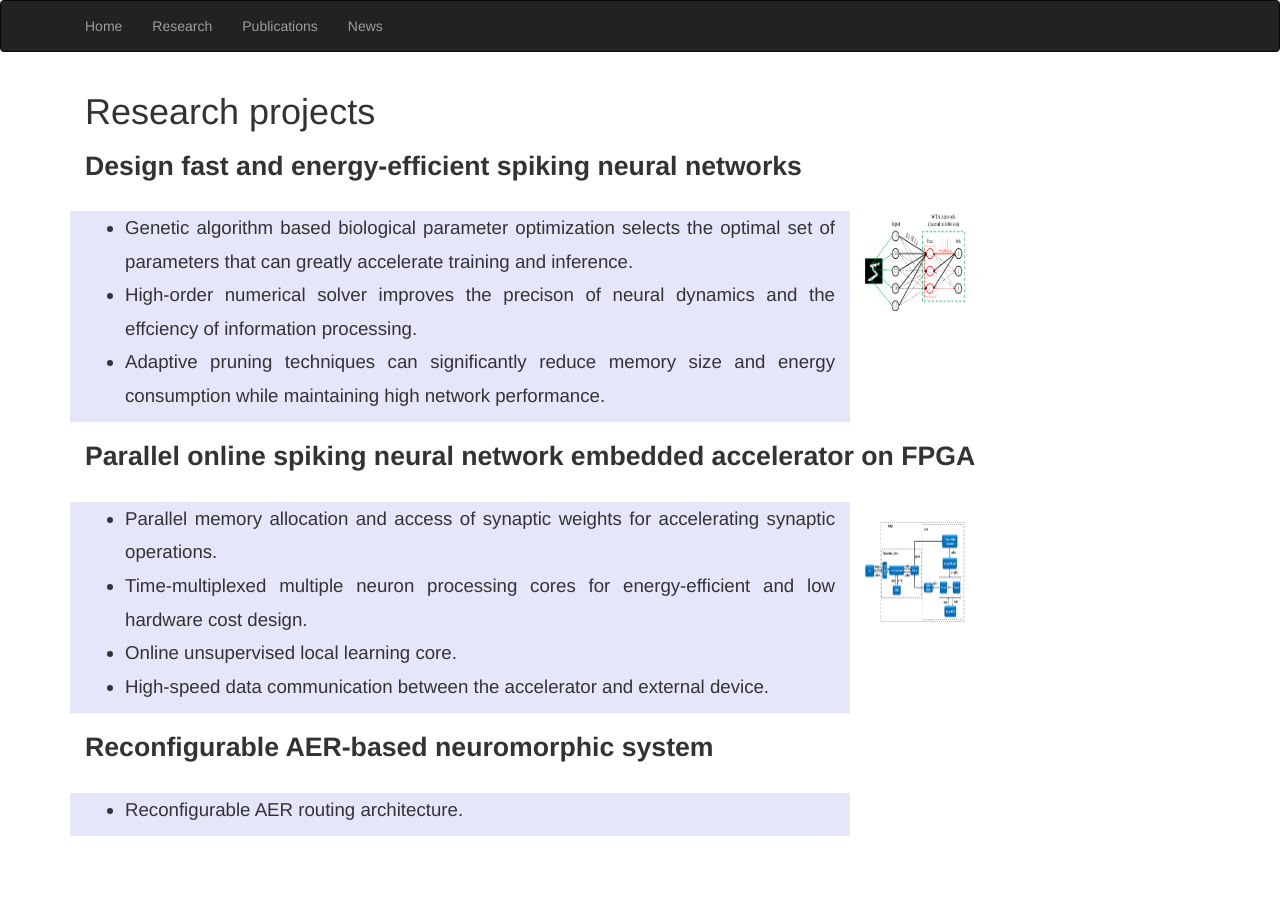
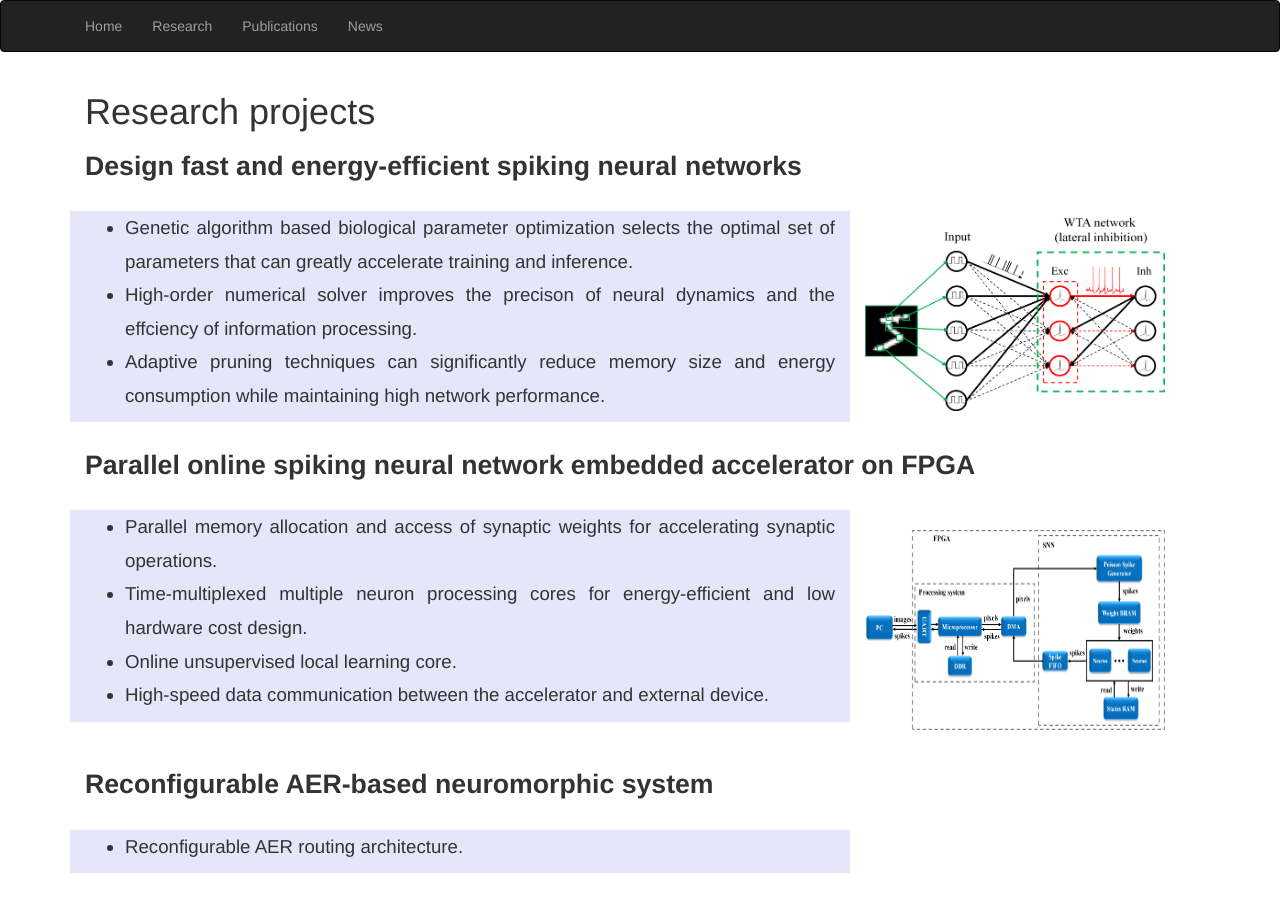
Before and after one commit to Wenzheguo/Wenzheguo.github.io, a Jekyll site: the page built from Research/index.html, in a window 1280 px wide. Built offline with Jekyll 4.4.1, drawn with Linux system fonts in a browser that asks for light colours.

Commit message:
Update index.html

```diff
--- a/Research/index.html
+++ b/Research/index.html
@@ -16,7 +16,7 @@ title: Research
             </ul>
         </div>
         <div class="col-md-4">
-            <img class="img-responsive" src="/images/Network architecture.png" style="width:100px;height:100px" alt="Myself"><br>
+            <img class="img-responsive" src="/images/Network architecture.png" style="width:300px;height:200px" alt="Myself"><br>
         </div>
     </div>
 
@@ -32,7 +32,7 @@ title: Research
         </div>
         <div class="col-md-4">
             <br>
-            <img class="img-responsive" src="/images/system_overview.png" style="width:100px;height:100px" alt="Myself"><br>
+            <img class="img-responsive" src="/images/system_overview.png" style="width:300px;height:200px" alt="Myself"><br>
         </div>
     </div>
 
```
